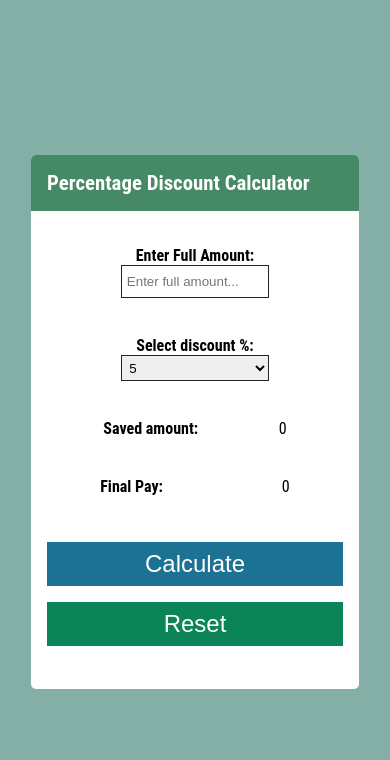
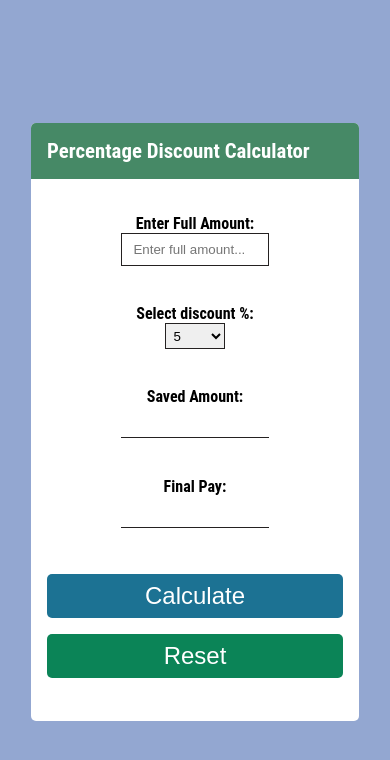
Before and after one commit to vsvang87/DiscountCalculator, a website: page index.html in a window 390 px wide. Drawn offline with Linux system fonts and the light colour scheme.

Commit message:
12/16/22, changes to html structure, changes to background color, added format to round results to 2 decimal places

```diff
--- a/css/style.css
+++ b/css/style.css
@@ -4,7 +4,7 @@
     box-sizing: border-box;
 }
 :root {
-    --clr-one: #83afa6;
+    --clr-one: #93a7d1;
     --clr-two: #0b8457;
     --clr-three: rgb(36, 33, 33);
     --clr-green: #468966;
@@ -22,7 +22,7 @@ body {
 .container {
     max-width: 600px;
     width: 480px;
-    height: 490px;
+    height: 500px;
     background-color: var(--clr-offWhite);
     border: none;
     border-radius: 5px;
@@ -43,13 +43,14 @@ h1{
 .group-input {
     padding: 1.2rem 0;
     width: 100%;
-    display: inline-block;
+    display: flex;
+    justify-content: space-between;
 }
 .error-message {
     text-align: center;
     display: block;
     font-style: italic;
-    padding-left: 3.5rem;
+    padding-left: 6.5rem;
     display: none;
 }
 .error-message.error{
@@ -73,18 +74,10 @@ select {
     margin: 0 3rem;
     padding: 0.2rem;
 }
-p {
-    font-weight: bold;
-}
-.span {
-    margin-left: 3.5rem;
-    font-weight: normal;
-}
-.saved-amount {
-    margin-left: 4.8rem;
-}
-.final-pay {
-    margin-left: 7.2rem;
+.underline {
+    border-top: none;
+    border-left: none;
+    border-right: none;
 }
 .button-group {
     display: flex;
@@ -97,6 +90,7 @@ p {
     font-size: 1.5rem;
     color: var(--clr-offWhite);
     cursor: pointer;
+    border-radius: 5px;
 }
 .calculate {
     background: var(--clr-blue);
@@ -119,9 +113,10 @@ p {
     input {
         width: 50%;
         align-items: flex-start;
+        text-align: center;
     }
     select {
-        width: 50%;
+        width: 20%;
     }
     .btn {
         width: 100%;
--- a/index.html
+++ b/index.html
@@ -16,6 +16,8 @@
         <div class="group-input">
           <label for="amount">Enter Full Amount:</label>
           <input type="text" id="amount" placeholder="Enter full amount..." />
+        </div>
+        <div class="error-div">
           <small class="error-message" id="error">*Enter number only*</small>
         </div>
         <div class="group-input">
@@ -34,13 +36,12 @@
           </select>
         </div>
         <div class="group-input">
-          <p>
-            Saved amount:
-            <span class="span saved-amount" id="discount-amount">0</span>
-          </p>
+          <label for="save-amount">Saved Amount:</label>
+          <input type="text" id="save-amount" class="underline" />
         </div>
         <div class="group-input">
-          <p>Final Pay: <span class="span final-pay" id="final-pay">0</span></p>
+          <label for="final-pay">Final Pay:</label>
+          <input type="text" id="final-pay" class="underline" />
         </div>
         <div class="group-input button-group">
           <button type="submit" class="btn calculate" id="calculate">
--- a/js/main.js
+++ b/js/main.js
@@ -7,9 +7,9 @@ calculateBtn.addEventListener("click", (e) => {
   //grabbing all selectors
   const fullAmount = document.getElementById("amount").value;
   const discountValue = document.getElementById("discount-percentage").value;
+  const errorMessage = document.getElementById("error");
+  const savedAmount = document.getElementById("save-amount");
   const finalPay = document.getElementById("final-pay");
-  const discountAmount = document.getElementById("discount-amount");
-  const errorMessage = document.getElementById("error");
 
   //check for number
   const pattern = /^[0-9.]*$/g;
@@ -20,17 +20,21 @@ calculateBtn.addEventListener("click", (e) => {
   }
   if (fullAmount.match(pattern)) {
     errorMessage.classList.remove("error");
-    discountAmount.innerHTML = "0";
+    savedAmount.innerHTML = "0";
     finalPay.innerHTML = "0";
   }
 
   //calculate
   const discountAmt = fullAmount * discountValue;
   const fulldisAmt = discountAmt / 100;
-  discountAmount.innerHTML = "$ " + fulldisAmt;
+  //to round it off to 2 decimal places
+  const finalSaveAmt = fulldisAmt.toFixed(2);
+  savedAmount.value = "$ " + finalSaveAmt;
 
   const finalAmt = fullAmount - fulldisAmt;
-  finalPay.innerHTML = "$ " + finalAmt;
+  //to round it off to 2 decimal places
+  const finalResult = finalAmt.toFixed(2);
+  finalPay.value = "$ " + finalResult;
 });
 
 //reset
```
